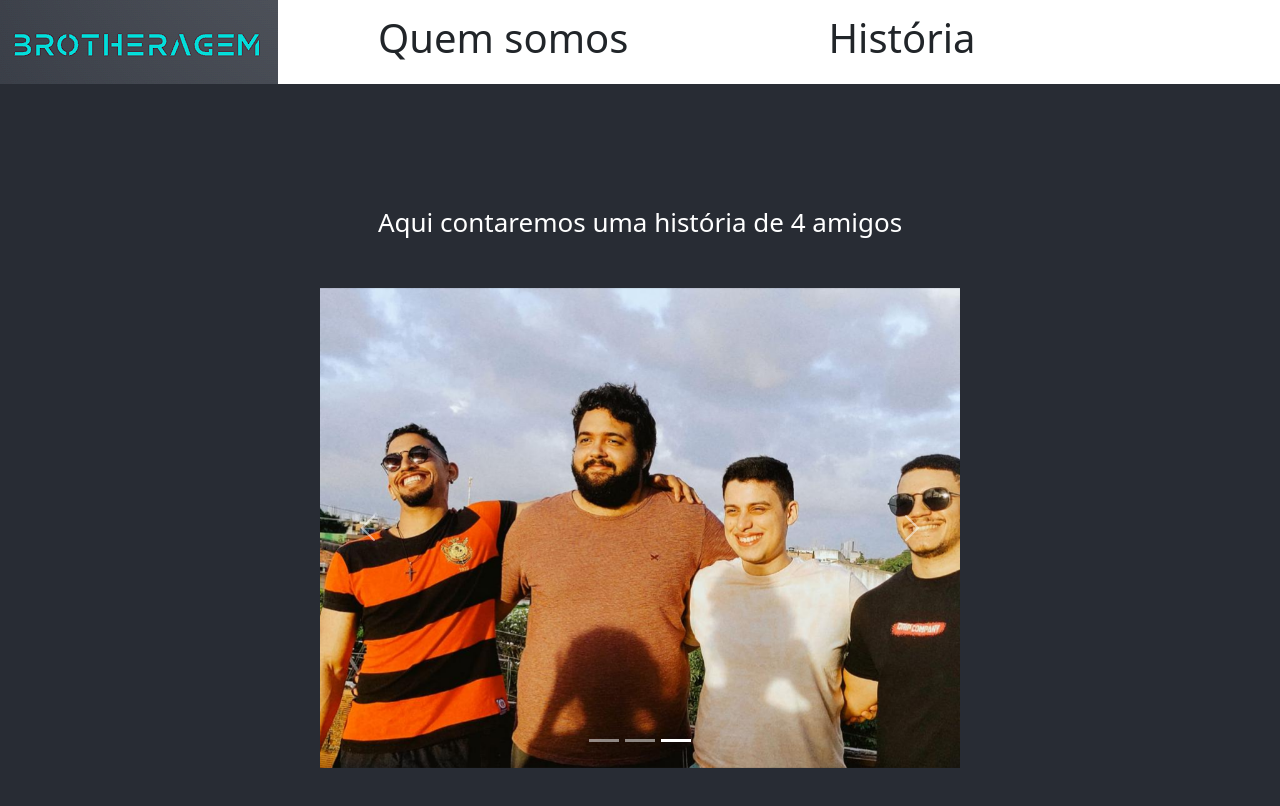
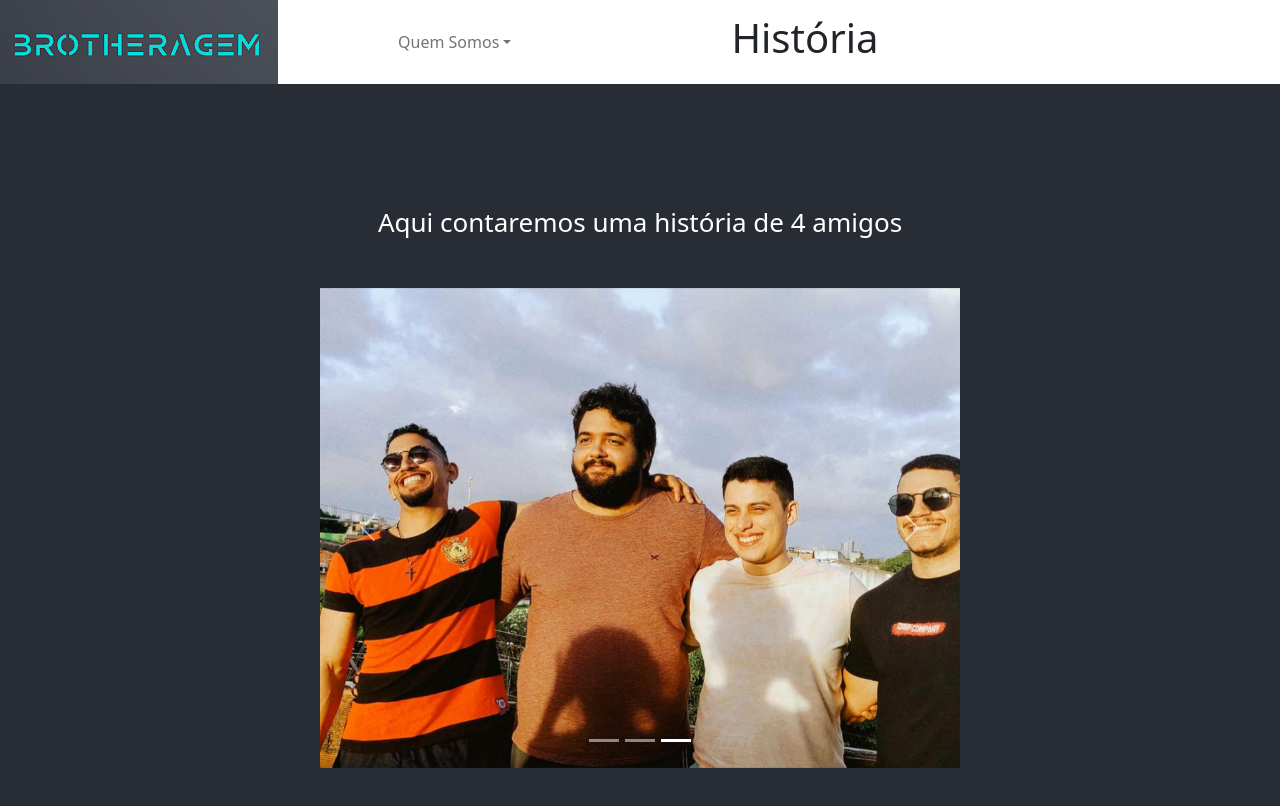
Before and after one commit to WictorLopes/Brotheragem, a React (Create React App) app: page / in a window 1280 px wide. Shown: the top 806 px of the page. Built offline with nearby package versions, Linux system fonts and the light colour scheme.

Commit message:
dropdown quem somos

```diff
--- a/src/App.js
+++ b/src/App.js
@@ -2,6 +2,10 @@ import "./App.css";
 import React from "react";
 import "bootstrap/dist/css/bootstrap.css";
 import { CarouselFunction } from "./Carousel";
+import Container from "react-bootstrap/Container";
+import Nav from "react-bootstrap/Nav";
+import Navbar from "react-bootstrap/Navbar";
+import NavDropdown from "react-bootstrap/NavDropdown";
 
 function App() {
   return (
@@ -9,8 +13,34 @@ function App() {
       <header className="header">
         <img alt="" src={require("./img/logo.png")} />
         <div className="divLinksHeader">
-          <h1>Quem somos</h1>
-          <h1 style={{paddingLeft: 200}}>História</h1>
+          <Navbar expand="lg">
+            <Container fluid>
+              <Navbar.Toggle aria-controls="navbar-dark-example" />
+              <Navbar.Collapse id="navbar-dark-example">
+                <Nav>
+                  <NavDropdown
+                    id="nav-dropdown-dark-example"
+                    title="Quem Somos"
+                    menuVariant="dark"
+                  >
+                    <NavDropdown.Item href="#action/3.1">
+                      Gabriel Márcio
+                    </NavDropdown.Item>
+                    <NavDropdown.Item href="#action/3.2">
+                      Marcus Baracho
+                    </NavDropdown.Item>
+                    <NavDropdown.Item href="#action/3.3">
+                      Renato Ferreira
+                    </NavDropdown.Item>
+                    <NavDropdown.Item href="#action/3.4">
+                      Wictor Lopes
+                    </NavDropdown.Item>
+                  </NavDropdown>
+                </Nav>
+              </Navbar.Collapse>
+            </Container>
+          </Navbar>
+          <h1 style={{ paddingLeft: 200 }}>História</h1>
         </div>
       </header>
       <body className="body">
```
